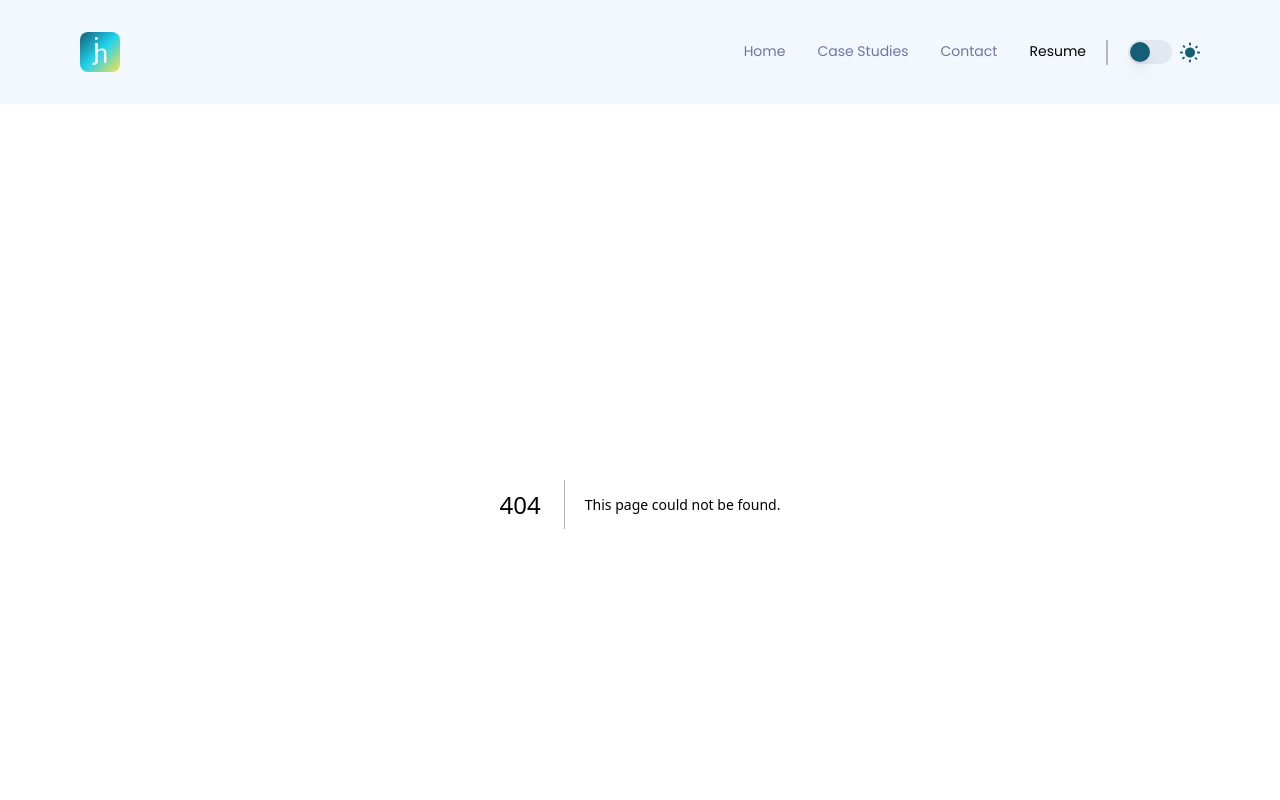
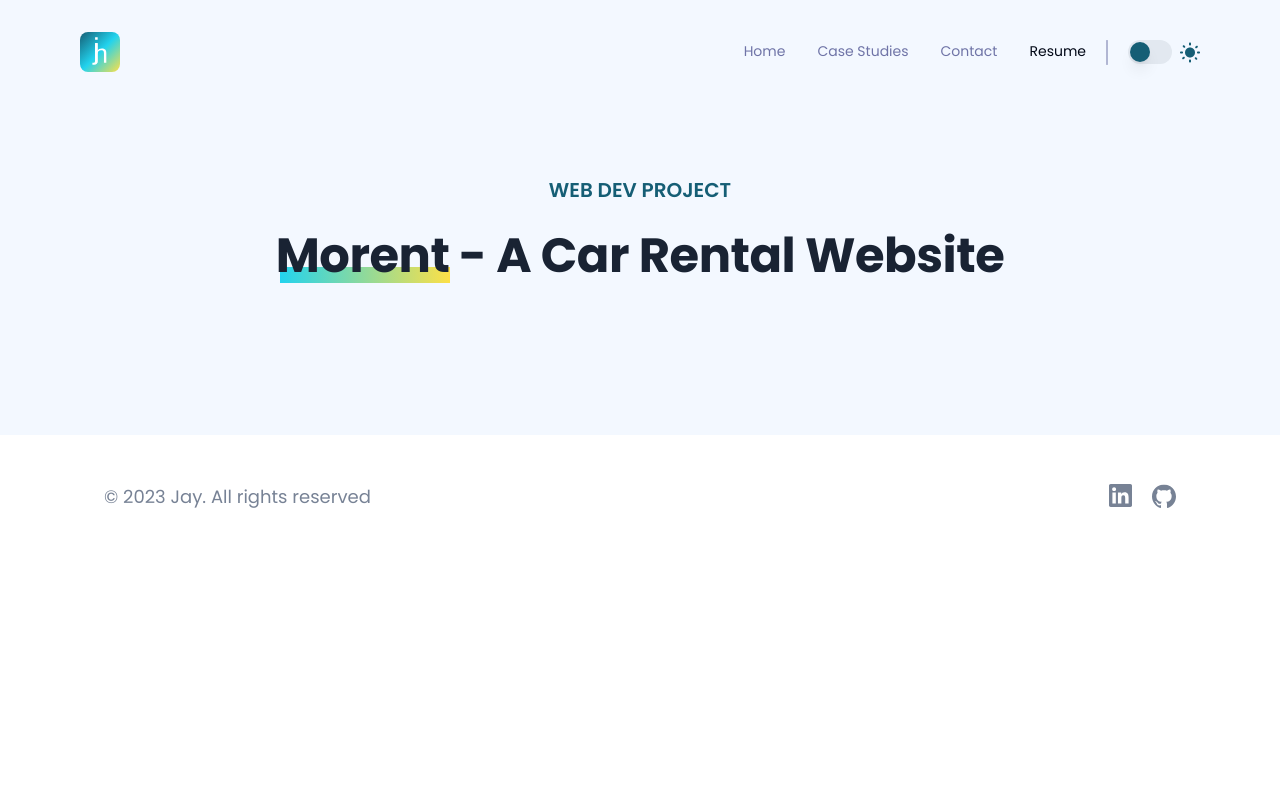
Before and after one commit to jayhogan-dev/portfolio, a Next.js app: page /case-studies/morent in a window 1280 px wide. Before the commit this address had no page. Shown: the top 800 px of the page. Built offline with nearby package versions, Linux system fonts and the light colour scheme.

Commit message:
header text

```diff
--- /dev/null
+++ b/app/case-studies/morent/page.tsx
@@ -0,0 +1,11 @@
+import CaseDetailsHeader from "@/components/CaseDetailsHeader";
+
+const MorentPage = () => {
+  return (
+    <div className="flex flex-col">
+      <CaseDetailsHeader />
+    </div>
+  );
+};
+
+export default MorentPage;
--- a/app/case-studies/page.tsx
+++ b/app/case-studies/page.tsx
@@ -23,11 +23,11 @@ const CaseStudiesPage = () => {
         <section className="flex flex-col py-12 md:py-[72px] items-center justify-center">
           <div className="grid grid-cols-1 md:grid-cols-2 gap-5 lg:gap-10">
             <CaseStudyCard
-              title="Morrent"
+              title="Morent"
               color="bg-blue-300"
               subtitle="Car Rental Application"
               image="/morent-laptop.png"
-              linkUrl="/"
+              linkUrl="/morent"
             />
             <CaseStudyCard
               title="Jobit"
--- /dev/null
+++ b/components/CaseDetailsHeader.tsx
@@ -0,0 +1,21 @@
+import React from "react";
+import DarkContainer from "./containers/Dark";
+import SectionTitle from "./SectionTitle";
+
+const CaseDetailsHeader = () => {
+  return (
+    <DarkContainer>
+      <section className="flex flex-col py-12 gap-6 md:py-[72px] items-center justify-center">
+        <h2 className="text-sm md:text-xl uppercase font-semibold text-primary-blue-light dark:text-primary-blue-dark">
+          Web Dev Project
+        </h2>
+        <div className="w-[320px] lg:w-full">
+          <SectionTitle title="Morent - A Car Rental Website" />
+        </div>
+        <div className="relative -top-[120px] -left-[68px] bg-gradient-to-r from-cyan-400 to-yellow-300 dark:from-cyan-800 dark:via-cyan-400 dark:to-yellow-300 h-4 w-[126px] lg:w-[170px] lg:-top-[80px] lg:-left-[275px]" />
+      </section>
+    </DarkContainer>
+  );
+};
+
+export default CaseDetailsHeader;
--- a/components/FeaturedProjects.tsx
+++ b/components/FeaturedProjects.tsx
@@ -18,7 +18,7 @@ const FeaturedProjects = () => {
             projectDescription="A Car Rental"
             frontend="React, Next.js"
             backend="Next.js, MongoDB"
-            link="/"
+            link="/case-studies/morent"
             bgColor="bg-blue-600"
             technologiesUsedBgColor="bg-blue-400"
             laptopImage="/morent-laptop.png"
@@ -29,7 +29,7 @@ const FeaturedProjects = () => {
             projectDescription="A Job Finding"
             frontend="React, Next.js"
             backend="RapidAPI"
-            link="/"
+            link="/case-studies/jobit"
             bgColor="bg-emerald-500"
             technologiesUsedBgColor="bg-emerald-400"
             laptopImage="/jobit-laptop.png"
```
